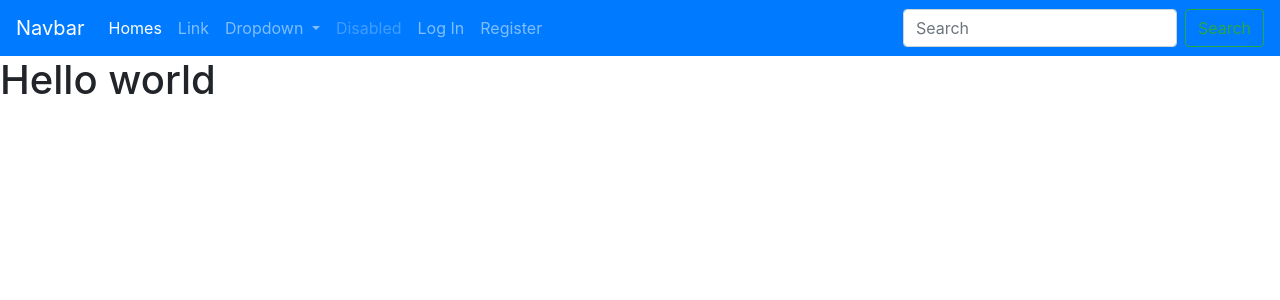
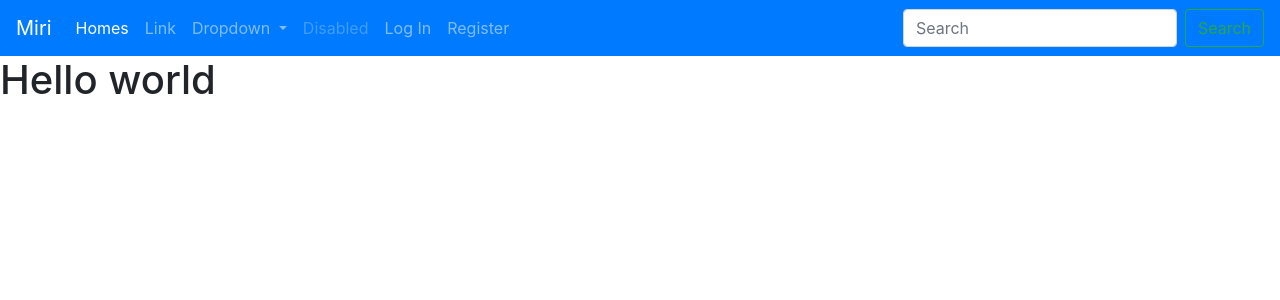
Before and after one commit to azatnt/Project_Aza_Madi, a Django app: page / in a window 1280 px wide. Shown: the top 300 px of the page. Run offline with Django 3.2, Linux system fonts and the light colour scheme; some libraries are stand-ins or nearby versions.

Commit message:
My-commit

```diff
--- a/Project/Main/templates/base.html
+++ b/Project/Main/templates/base.html
@@ -11,7 +11,7 @@
 </head>
 <body>
   <nav class="navbar navbar-expand-lg navbar-dark bg-primary">
-  <a class="navbar-brand" href="#">Navbar</a>
+  <a class="navbar-brand" href="#">Miri</a>
   <button class="navbar-toggler" type="button" data-toggle="collapse" data-target="#navbarSupportedContent" aria-controls="navbarSupportedContent" aria-expanded="false" aria-label="Toggle navigation">
     <span class="navbar-toggler-icon"></span>
   </button>
```
